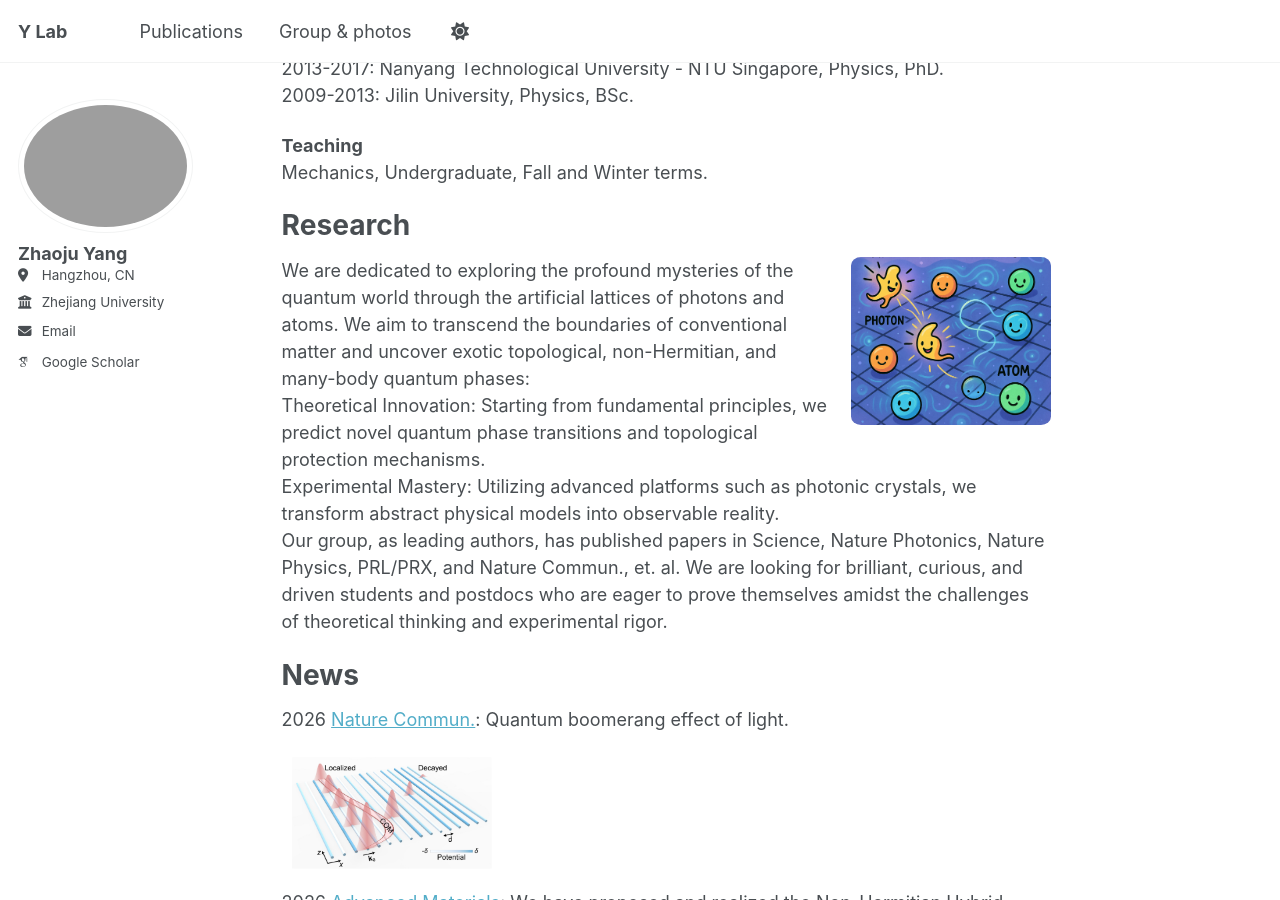
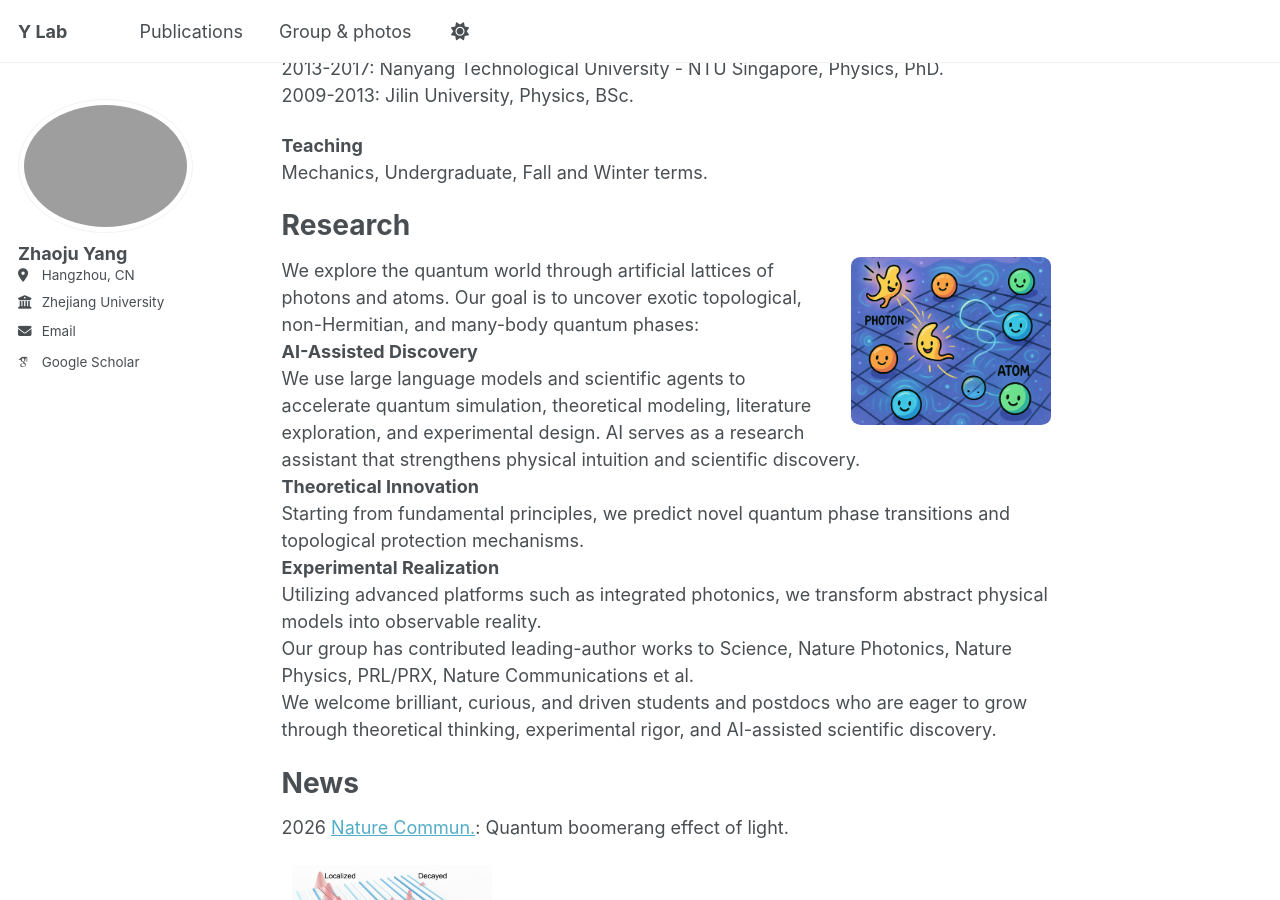
Before and after one commit to zhaojuyang/zhaojuyang.github.io, a Jekyll site: the page built from _pages/about.md, in a window 1280 px wide and 900 px high, scrolled down 245 px. Built offline with Jekyll 4.4.1, drawn with Linux system fonts in a browser that asks for light colours; some web fonts are replaced.

Commit message:
Update about.md

```diff
--- a/_pages/about.md
+++ b/_pages/about.md
@@ -26,11 +26,15 @@ Research
      alt="Dancing of photons and atoms"
      style="float: right; width: 200px; margin-left: 20px; margin-bottom: 10px; border-radius:5%;">
 </center>
-
-We are dedicated to exploring the profound mysteries of the quantum world through the artificial lattices of photons and atoms. We aim to transcend the boundaries of conventional matter and uncover exotic topological, non-Hermitian, and many-body quantum phases: <br>
-Theoretical Innovation: Starting from fundamental principles, we predict novel quantum phase transitions and topological protection mechanisms. <br>
-Experimental Mastery: Utilizing advanced platforms such as photonic crystals, we transform abstract physical models into observable reality. <br>
-Our group, as leading authors, has published papers in Science, Nature Photonics, Nature Physics, PRL/PRX, and Nature Commun., et. al. We are looking for brilliant, curious, and driven students and postdocs who are eager to prove themselves amidst the challenges of theoretical thinking and experimental rigor.
+We explore the quantum world through artificial lattices of photons and atoms. Our goal is to uncover exotic topological, non-Hermitian, and many-body quantum phases: <br>
+**AI-Assisted Discovery** <br>
+We use large language models and scientific agents to accelerate quantum simulation, theoretical modeling, literature exploration, and experimental design. AI serves as a research assistant that strengthens physical intuition and scientific discovery. <br>
+**Theoretical Innovation** <br>
+Starting from fundamental principles, we predict novel quantum phase transitions and topological protection mechanisms. <br>
+**Experimental Realization** <br>
+Utilizing advanced platforms such as integrated photonics, we transform abstract physical models into observable reality. <br>
+Our group has contributed leading-author works to Science, Nature Photonics, Nature Physics, PRL/PRX, Nature Communications et al. <br>
+We welcome brilliant, curious, and driven students and postdocs who are eager to grow through theoretical thinking, experimental rigor, and AI-assisted scientific discovery.
 
 News
 ======
```
